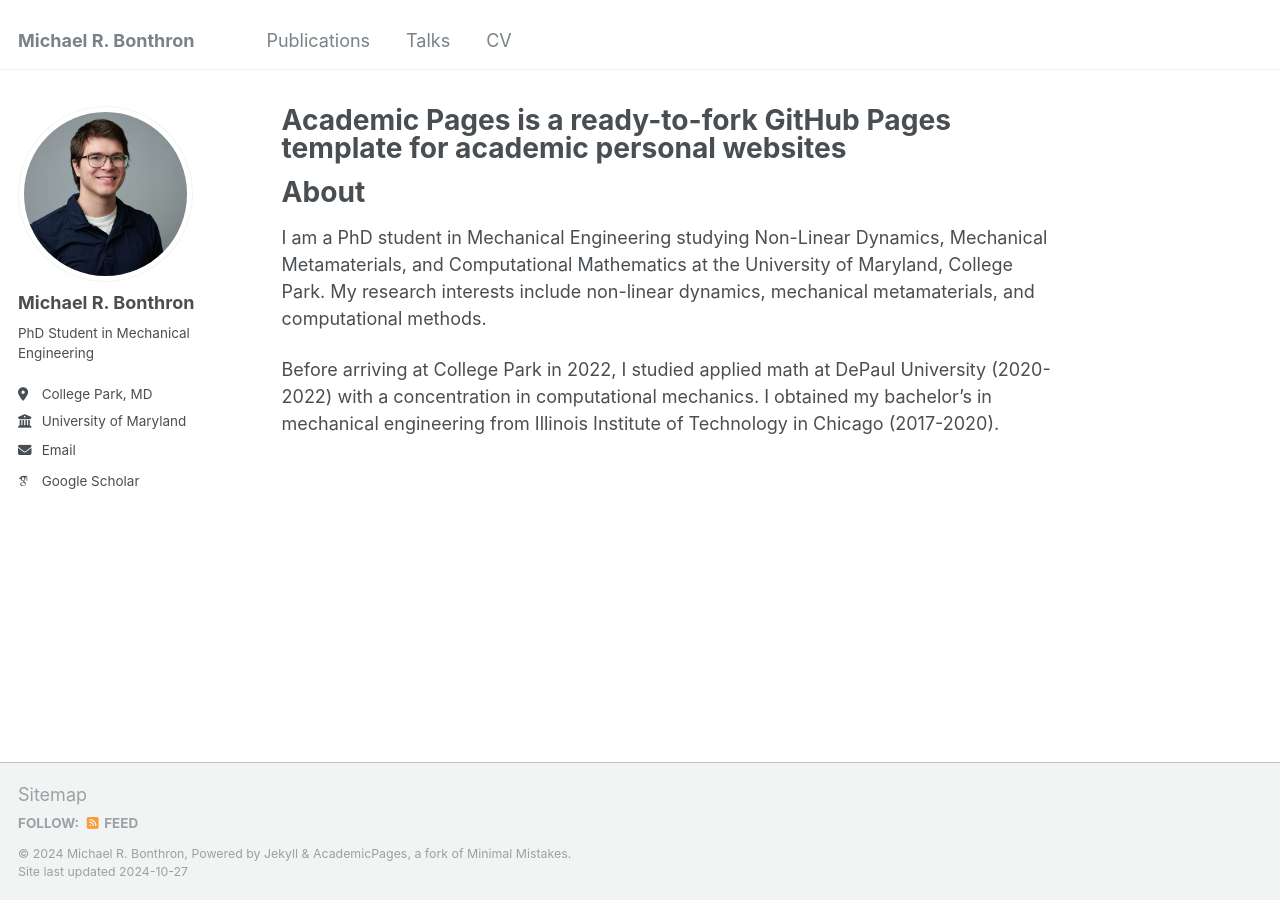
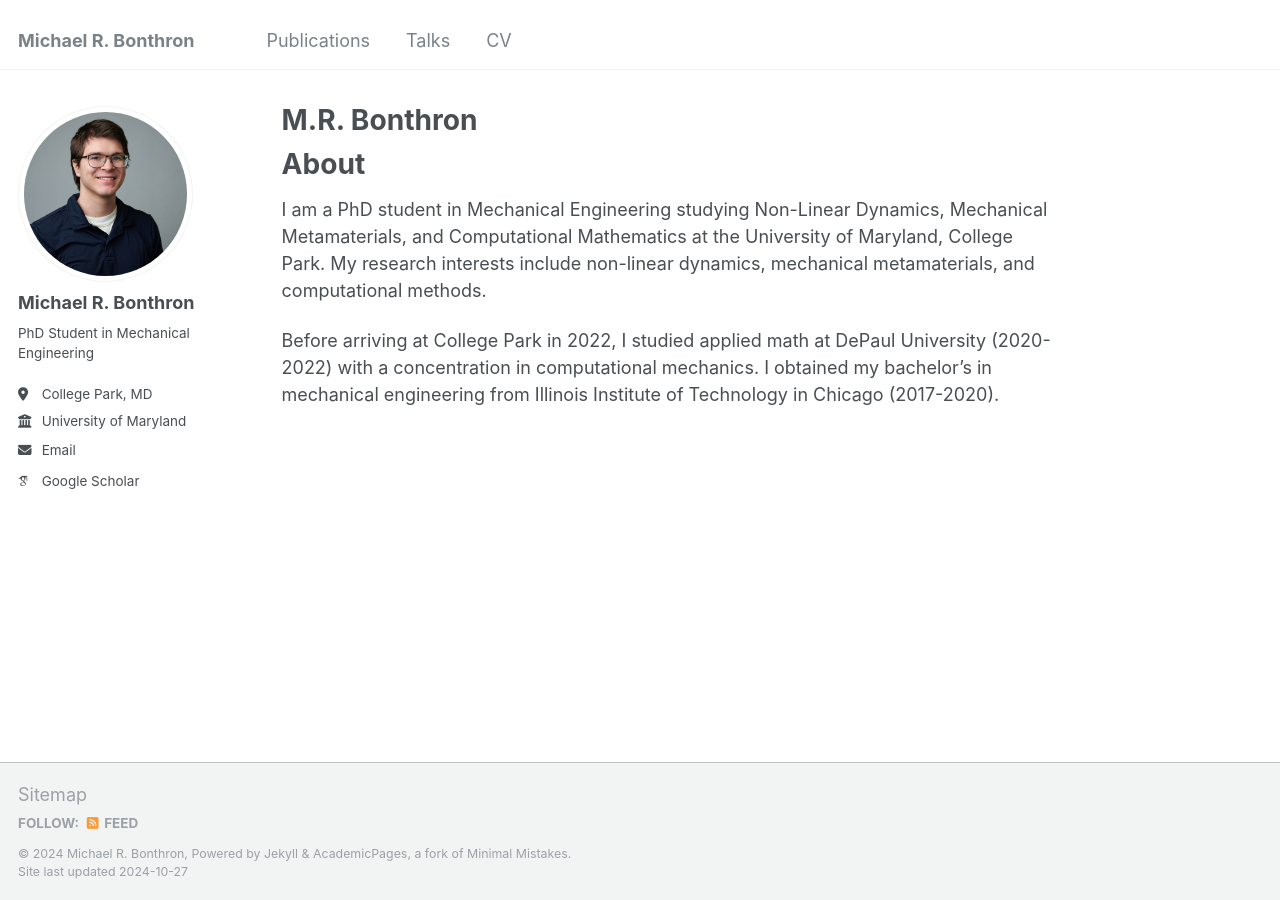
Before and after one commit to mbonthron/mbonthron.github.io, a Jekyll site: the page built from _pages/about.md, in a window 1280 px wide. Built offline with Jekyll 4.4.1, drawn with Linux system fonts in a browser that asks for light colours; some web fonts are replaced.

Commit message:
Update about.md

```diff
--- a/_pages/about.md
+++ b/_pages/about.md
@@ -1,6 +1,6 @@
 ---
 permalink: /
-title: "Academic Pages is a ready-to-fork GitHub Pages template for academic personal websites"
+title: "M.R. Bonthron"
 author_profile: true
 redirect_from:
   - /about/
```
